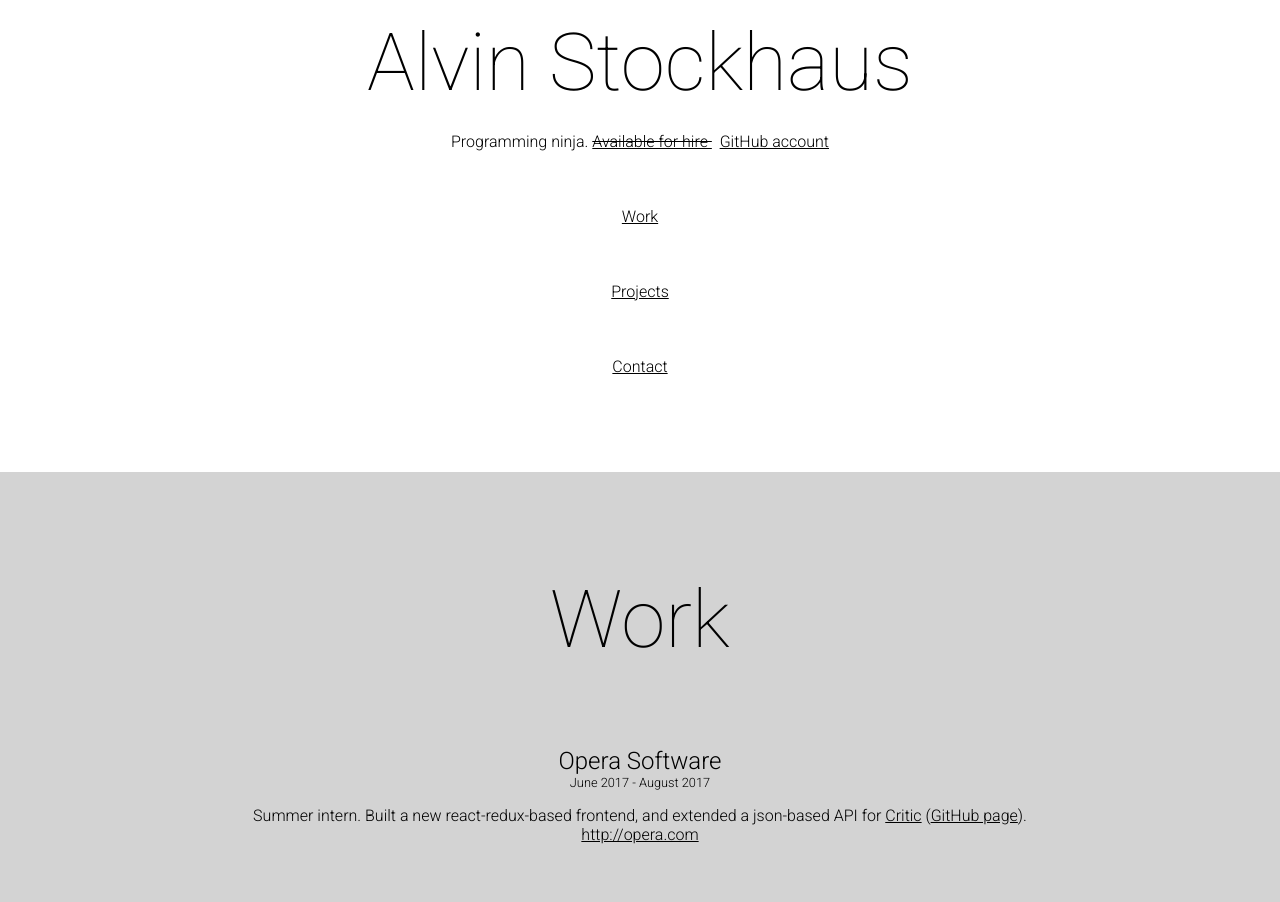
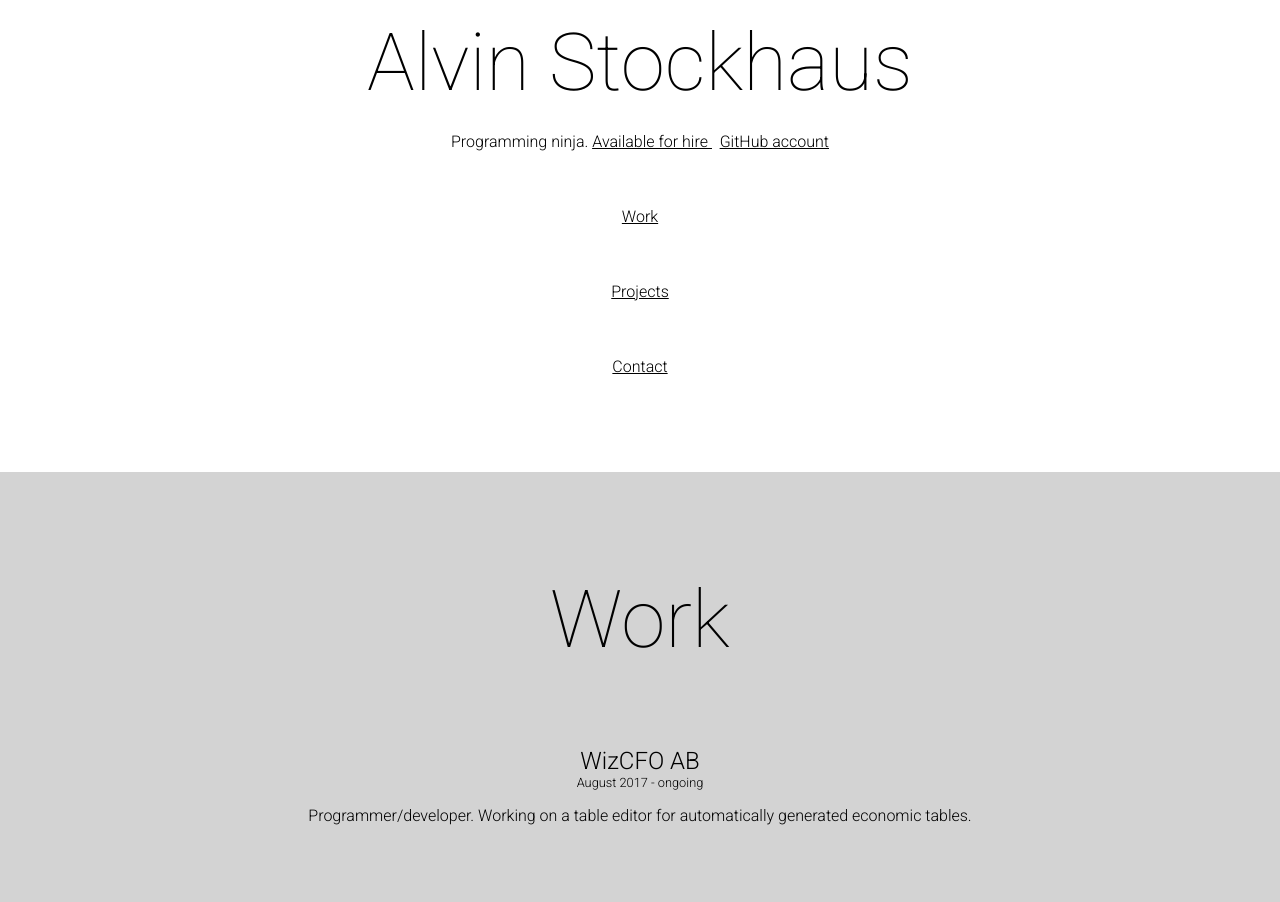
Before and after one commit to gaxnys/stockhausninja, a plain HTML site: page index.html in a window 1280 px wide. Shown: the top 902 px of the page. Drawn offline with nearby package versions, Linux system fonts and the light colour scheme.

Commit message:
Available for hire, add current place of work

```diff
--- a/index.html
+++ b/index.html
@@ -12,7 +12,7 @@
             <h1 class="header">Alvin Stockhaus</h1>
             <div class="subheader">
                 Programming ninja.
-                <span class="hired">
+                <span class="available">
                     <a href="mailto:alvin@stockhaus.ninja?subject=Job offer!"
                        class="available">
                         Available for hire
@@ -27,6 +27,21 @@
         </div>
         <div class="gray page" id="work">
             <h1 class="header">Work</h1>
+
+            <div class="item">
+                <div class="itemheader">
+                    WizCFO AB
+                </div>
+
+                <div class="timeperiod">
+                    August 2017 - ongoing
+                </div>
+
+                <div class="itemcontent">
+                    Programmer/developer. Working on a table editor for automatically generated economic tables.
+                </div>
+            </div>
+
             <div class="item">
                 <div class="itemheader">
                     Opera Software
```
